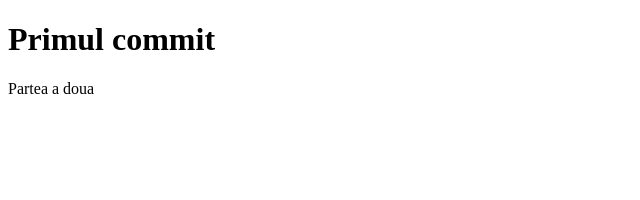
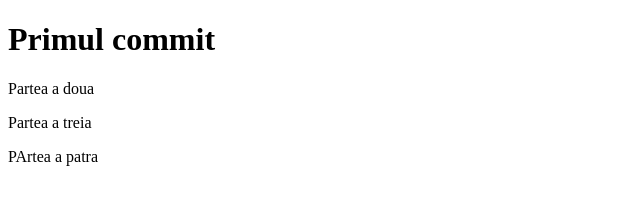
Before and after one commit to AndreeaDuca/magazin-online, a plain HTML site: page index.html in a window 1280 px wide. Shown: the whole page, without its empty margins (0-640 px from the left). Drawn offline with Linux system fonts and the light colour scheme.

Commit message:
First comit

```diff
--- a/index.html
+++ b/index.html
@@ -11,6 +11,8 @@
 
         <h1>Primul commit</h1>
         <p>Partea a doua</p>
+        <p>Partea a treia</p>
+        <p>PArtea a patra</p>
 
   </body>
 </html>
```
